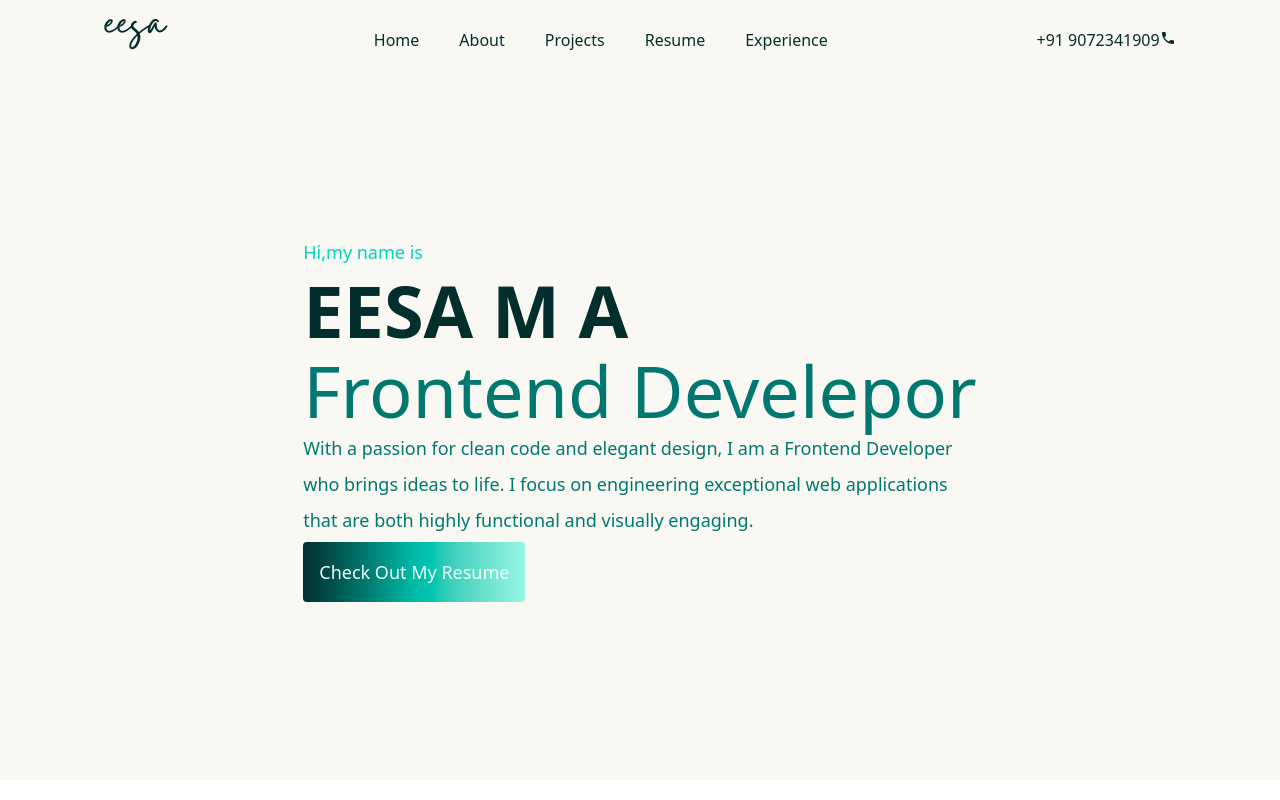
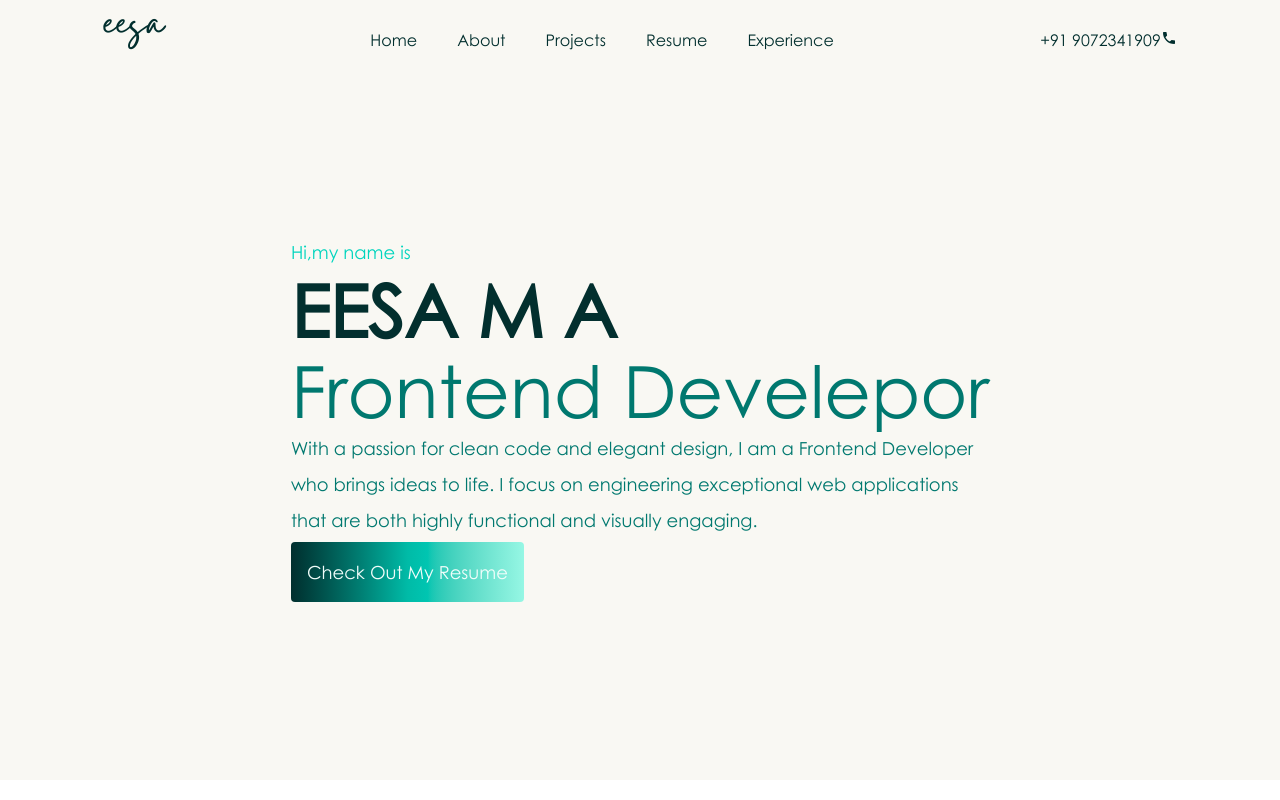
Before and after one commit to eesa-ma/my-portfolio, a React (Vite) app: page / in a window 1280 px wide. Shown: the top 800 px of the page. Built offline with nearby package versions, Linux system fonts and the light colour scheme.

Commit message:
changed font to century gothics

```diff
--- a/src/components/About.jsx
+++ b/src/components/About.jsx
@@ -2,7 +2,7 @@
 function About() {
     return (
         <>
-            <div className="m-10 space-y-10">
+            <div className="m-10 space-y-10 century-gothic-font">
                 <h1 className="text-center text-teal-950 text-5xl  md:text-7xl font-bold">About Me</h1>
                 <div className="flex flex-col md:flex-row gap-10">
                     <div className="flex-1/3 rounded-2xl bg-gradient-to-l from-teal-400 via-teal-700 to-teal-950 p-[2px] md:pb-0 ">
--- a/src/components/Home.jsx
+++ b/src/components/Home.jsx
@@ -4,7 +4,7 @@ function Home() {
     return (
 
         <>
-            <div className="pt-10 pb-10 md:pb-0 md:pt-0 md:h-[90vh] min-h-[80vh] flex justify-center items-center bg-[#f9f8f3] px-20 md:px-40 ">
+            <div className="pt-10 pb-10 md:pb-0 md:pt-0 md:h-[90vh] min-h-[80vh] flex justify-center items-center bg-[#f9f8f3] px-20 md:px-40 century-gothic-font">
                <div className="space-y-2">
                     <p className="text-teal-400 text-lg">Hi,my name is</p>
                     <p className="text-teal-950 text-5xl md:text-7xl font-semibold">EESA M A</p>
--- a/src/components/NavBar.jsx
+++ b/src/components/NavBar.jsx
@@ -24,7 +24,7 @@ function NavBar() {
     return (
         <>
             <header>
-                <div className="flex justify-around items-end text-teal-950 bg-[#f9f8f3]">
+                <div className="flex justify-around items-end text-teal-950 bg-[#f9f8f3] century-gothic-font">
                     <a href="#" className="gistesy-font text-6xl">eesa</a>
                     <nav className="hidden md:flex gap-10 pb-2 ">
                         {navLinks.map((navLink, _) => <a href={navLink.href} key={navLink.label} className="hover:text-teal-700 hover:underline">
--- a/src/index.css
+++ b/src/index.css
@@ -1,8 +1,16 @@
 @import "tailwindcss";
+
 
 @font-face {
   font-family: 'Gistesy';
-  src: local('Gistesy'), url('/src/assets/font/Gistesy.ttf') format('opentype');
+  src: local('Gistesy'), url('/src/assets/font/Gistesy.ttf') format('truetype');
+  font-weight: normal;
+  font-style: normal;
+}
+
+@font-face {
+  font-family: 'Century Gothic';
+  src: local('Century Gothic'), url('/src/assets/font/centurygothic.ttf') format('truetype');
   font-weight: normal;
   font-style: normal;
 }
@@ -10,3 +18,7 @@
 .gistesy-font {
   font-family: 'Gistesy', sans-serif;
 }
+
+.century-gothic-font {
+  font-family: 'Century Gothic', sans-serif;
+}
```
Also changed, not shown: src/assets/font/centurygothic.ttf (added).
